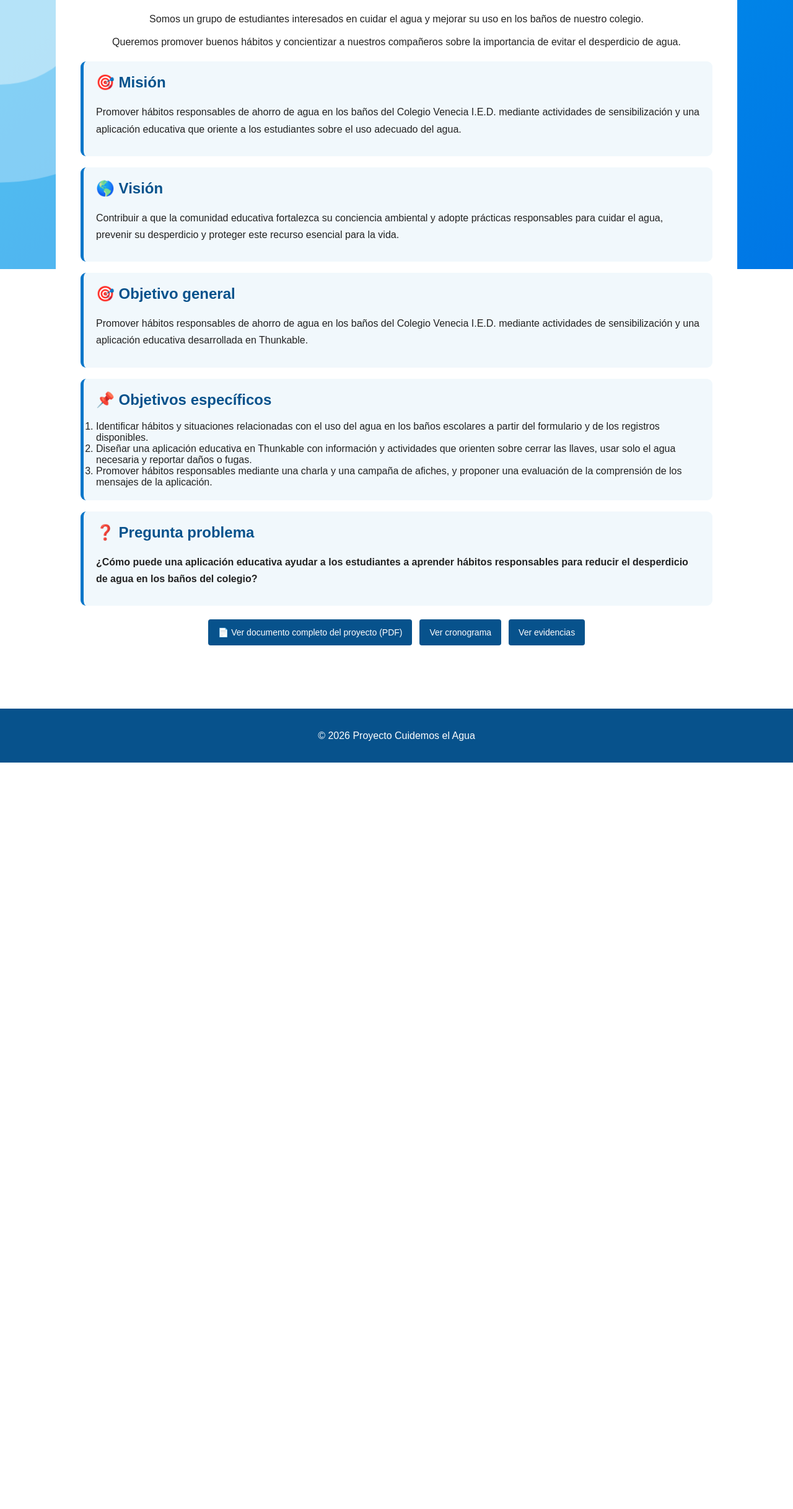
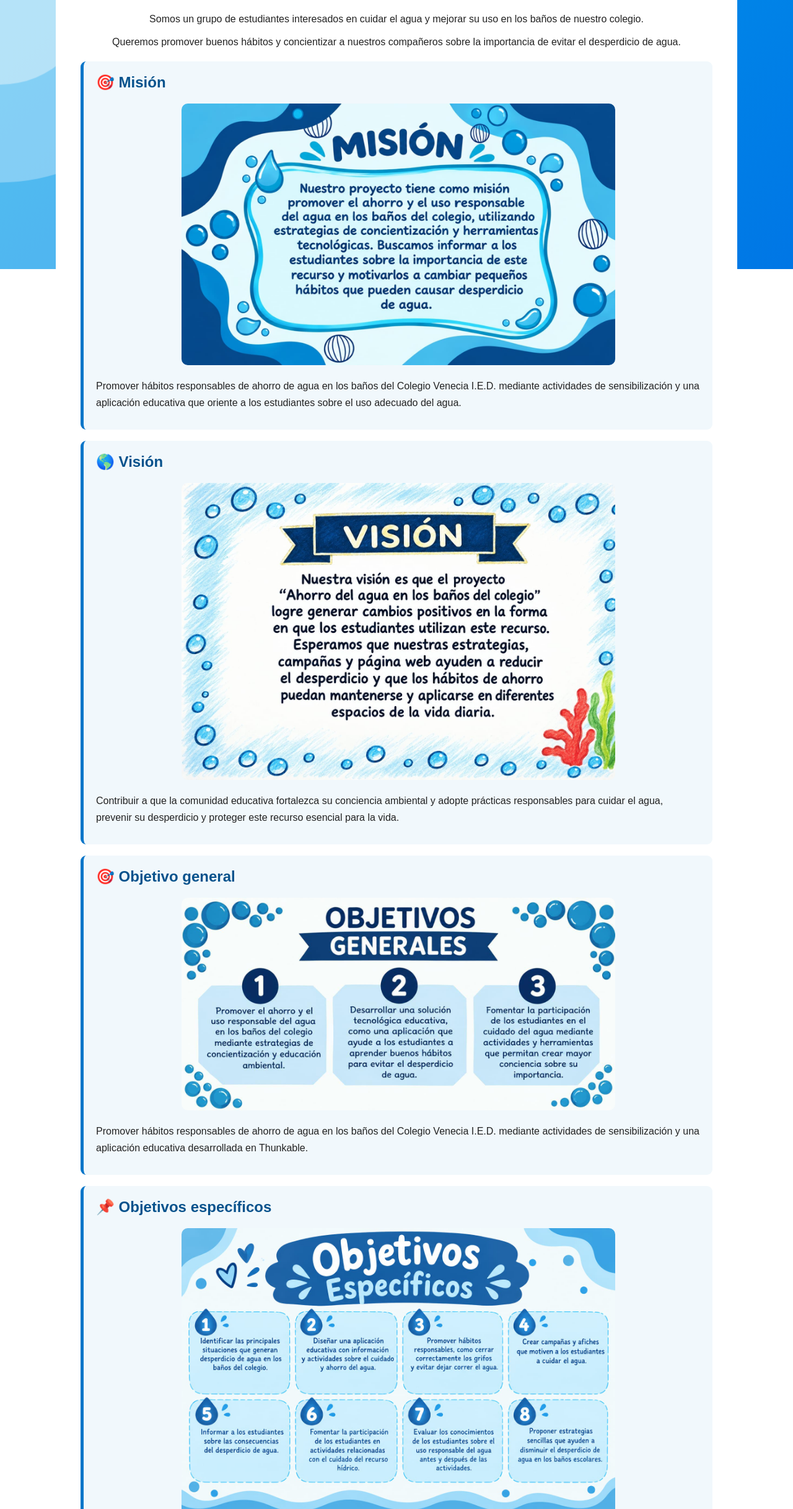
Before and after one commit to guerrerodarly8-star/save-water, a plain HTML site: page nosotros.html in a window 1280 px wide. Shown: the part 366-2800 px from the top of the page at 62% size. Before the commit the page ends 1596 px from the top, so only its background shows below. Drawn offline with Linux system fonts and the light colour scheme.

Commit message:
Add files via upload

```diff
--- a/nosotros.html
+++ b/nosotros.html
@@ -30,18 +30,22 @@
 
     <section class="seccion-proyecto">
         <h2>🎯 Misión</h2>
+        <img src="mision.jpeg" alt="Imagen de la misión del proyecto" class="imagen" loading="lazy">
         <p>Promover hábitos responsables de ahorro de agua en los baños del Colegio Venecia I.E.D. mediante actividades de sensibilización y una aplicación educativa que oriente a los estudiantes sobre el uso adecuado del agua.</p>
     </section>
     <section class="seccion-proyecto">
         <h2>🌎 Visión</h2>
+        <img src="vision.jpeg" alt="Imagen de la visión del proyecto" class="imagen" loading="lazy">
         <p>Contribuir a que la comunidad educativa fortalezca su conciencia ambiental y adopte prácticas responsables para cuidar el agua, prevenir su desperdicio y proteger este recurso esencial para la vida.</p>
     </section>
     <section class="seccion-proyecto">
         <h2>🎯 Objetivo general</h2>
+        <img src="obj generales.jpeg" alt="Imagen del objetivo general del proyecto" class="imagen" loading="lazy">
         <p>Promover hábitos responsables de ahorro de agua en los baños del Colegio Venecia I.E.D. mediante actividades de sensibilización y una aplicación educativa desarrollada en Thunkable.</p>
     </section>
     <section class="seccion-proyecto">
         <h2>📌 Objetivos específicos</h2>
+        <img src="obj especificos.jpeg" alt="Imagen de los objetivos específicos del proyecto" class="imagen" loading="lazy">
         <ol>
             <li>Identificar hábitos y situaciones relacionadas con el uso del agua en los baños escolares a partir del formulario y de los registros disponibles.</li>
             <li>Diseñar una aplicación educativa en Thunkable con información y actividades que orienten sobre cerrar las llaves, usar solo el agua necesaria y reportar daños o fugas.</li>
@@ -50,6 +54,7 @@
     </section>
     <section class="seccion-proyecto">
         <h2>❓ Pregunta problema</h2>
+        <img src="pregunta problema.jpeg" alt="Imagen de la pregunta problema del proyecto" class="imagen" loading="lazy">
         <p><strong>¿Cómo puede una aplicación educativa ayudar a los estudiantes a aprender hábitos responsables para reducir el desperdicio de agua en los baños del colegio?</strong></p>
     </section>
     <div class="enlaces-proyecto">
```
Also changed, not shown: vision.html (+1 -0 lines), banner1.jpeg (added), logo.jpeg (added), 1 other file.
